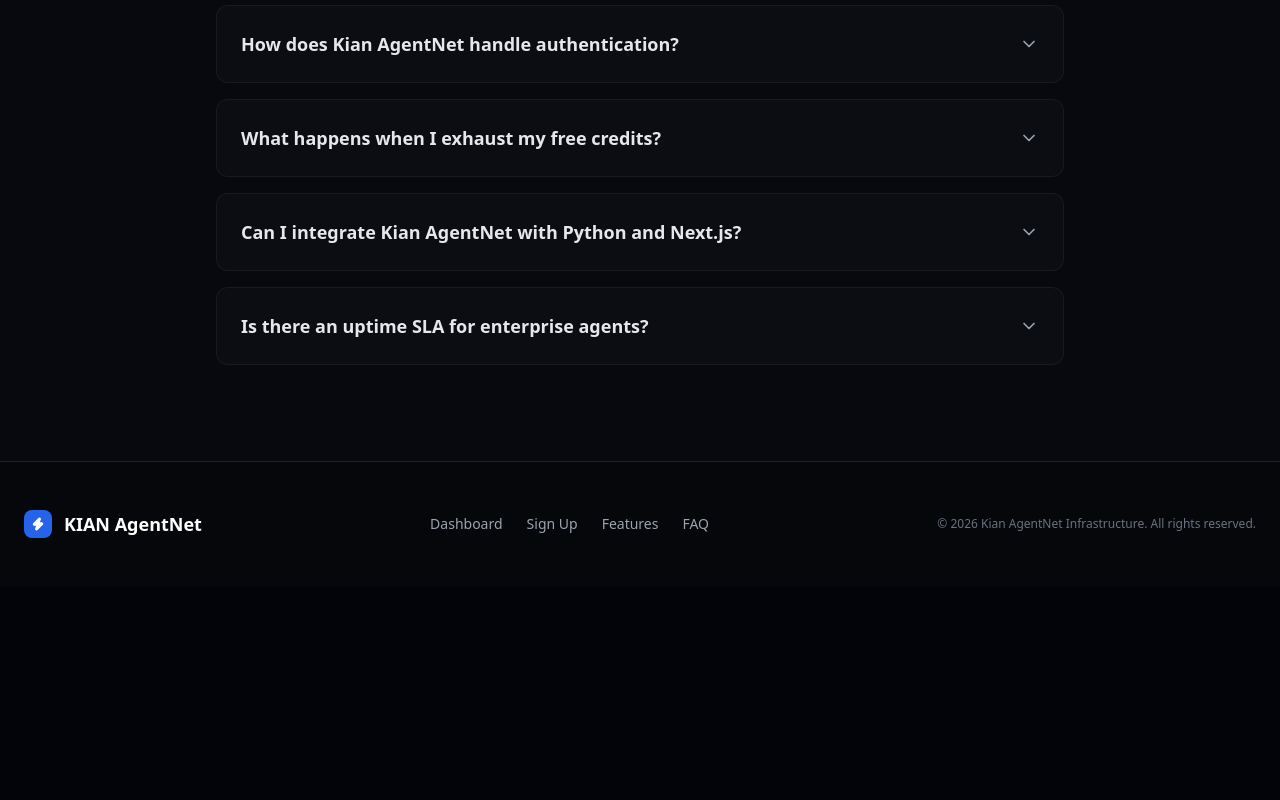
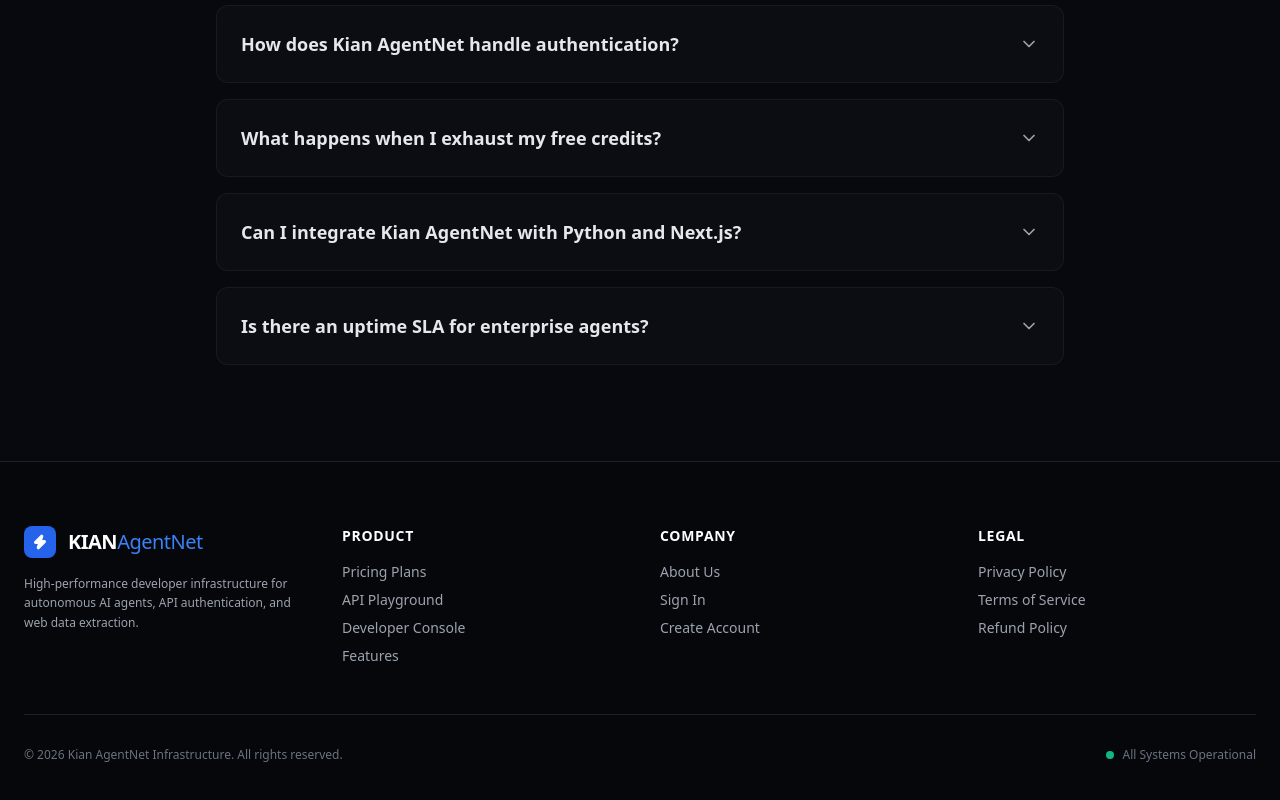
Before and after one commit to chromadreamstudio-netizen/kian-agentnet-ui, a Next.js app: page / in a window 1280 px wide. Shown: the part 1946-2746 px from the top of the page. Before the commit the page ends 2532 px from the top, so only its background shows below. Built offline with nearby package versions, Linux system fonts and the light colour scheme.

Commit message:
UI: Add full footer with legal and inner routes (Privacy, Terms, Refund, About, Pricing)

```diff
--- a/src/app/page.tsx
+++ b/src/app/page.tsx
@@ -56,6 +56,8 @@
 
           <div className="hidden md:flex items-center gap-8 text-sm text-gray-400 font-medium">
             <a href="#features" className="hover:text-white transition-colors">Features</a>
+            <Link href="/pricing" className="hover:text-white transition-colors">Pricing</Link>
+            <Link href="/about" className="hover:text-white transition-colors">About</Link>
             <a href="#faq" className="hover:text-white transition-colors">FAQ</a>
           </div>
 
@@ -220,26 +222,66 @@
         </div>
       </section>
 
-      {/* Footer */}
-      <footer className="border-t border-white/10 bg-[#05070a] py-12">
-        <div className="max-w-7xl mx-auto px-6 flex flex-col md:flex-row justify-between items-center gap-6">
-          <div className="flex items-center gap-3">
-            <div className="w-7 h-7 rounded-lg bg-blue-600 flex items-center justify-center">
-              <Zap size={14} className="text-white fill-white" />
+      {/* Complete Structural Footer */}
+      <footer className="border-t border-white/10 bg-[#05070a] pt-16 pb-12">
+        <div className="max-w-7xl mx-auto px-6">
+          <div className="grid grid-cols-1 md:grid-cols-4 gap-10 pb-12 border-b border-white/10">
+
+            {/* Brand Column */}
+            <div className="space-y-4 md:col-span-1">
+              <div className="flex items-center gap-3">
+                <div className="w-8 h-8 rounded-lg bg-blue-600 flex items-center justify-center">
+                  <Zap size={16} className="text-white fill-white" />
+                </div>
+                <span className="font-bold text-xl tracking-tight text-white">
+                  KIAN<span className="text-blue-500 font-normal">AgentNet</span>
+                </span>
+              </div>
+              <p className="text-gray-400 text-xs leading-relaxed">
+                High-performance developer infrastructure for autonomous AI agents, API authentication, and web data extraction.
+              </p>
             </div>
-            <span className="font-bold text-lg">KIAN AgentNet</span>
+
+            {/* Product Column */}
+            <div>
+              <h4 className="text-white text-sm font-semibold mb-4 tracking-wider uppercase">Product</h4>
+              <ul className="space-y-2 text-sm text-gray-400">
+                <li><Link href="/pricing" className="hover:text-white transition">Pricing Plans</Link></li>
+                <li><Link href="/playground" className="hover:text-white transition">API Playground</Link></li>
+                <li><Link href="/dashboard" className="hover:text-white transition">Developer Console</Link></li>
+                <li><a href="#features" className="hover:text-white transition">Features</a></li>
+              </ul>
+            </div>
+
+            {/* Company Column */}
+            <div>
+              <h4 className="text-white text-sm font-semibold mb-4 tracking-wider uppercase">Company</h4>
+              <ul className="space-y-2 text-sm text-gray-400">
+                <li><Link href="/about" className="hover:text-white transition">About Us</Link></li>
+                <li><Link href="/login" className="hover:text-white transition">Sign In</Link></li>
+                <li><Link href="/signup" className="hover:text-white transition">Create Account</Link></li>
+              </ul>
+            </div>
+
+            {/* Legal Column */}
+            <div>
+              <h4 className="text-white text-sm font-semibold mb-4 tracking-wider uppercase">Legal</h4>
+              <ul className="space-y-2 text-sm text-gray-400">
+                <li><Link href="/privacy" className="hover:text-white transition">Privacy Policy</Link></li>
+                <li><Link href="/terms" className="hover:text-white transition">Terms of Service</Link></li>
+                <li><Link href="/refund" className="hover:text-white transition">Refund Policy</Link></li>
+              </ul>
+            </div>
+
           </div>
 
-          <div className="flex items-center gap-6 text-sm text-gray-400">
-            <Link href="/login" className="hover:text-white transition">Dashboard</Link>
-            <Link href="/signup" className="hover:text-white transition">Sign Up</Link>
-            <a href="#features" className="hover:text-white transition">Features</a>
-            <a href="#faq" className="hover:text-white transition">FAQ</a>
+          <div className="pt-8 flex flex-col md:flex-row justify-between items-center gap-4 text-xs text-gray-500">
+            <p>&copy; {new Date().getFullYear()} Kian AgentNet Infrastructure. All rights reserved.</p>
+            <div className="flex items-center gap-2">
+              <span className="w-2 h-2 rounded-full bg-emerald-500 animate-pulse"></span>
+              <span>All Systems Operational</span>
+            </div>
           </div>
-
-          <p className="text-xs text-gray-500">
-            &copy; {new Date().getFullYear()} Kian AgentNet Infrastructure. All rights reserved.
-          </p>
         </div>
       </footer>
 
```
